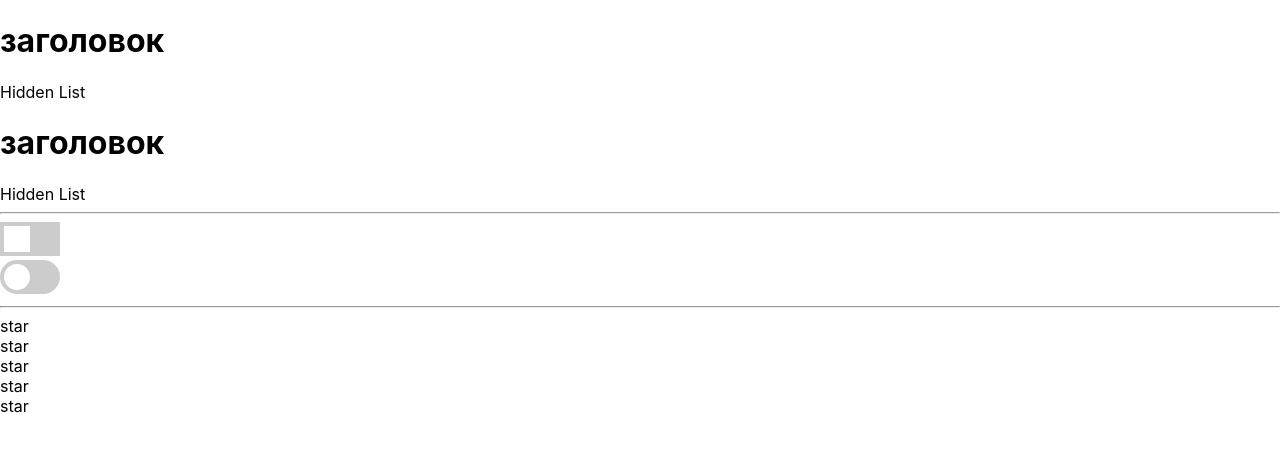
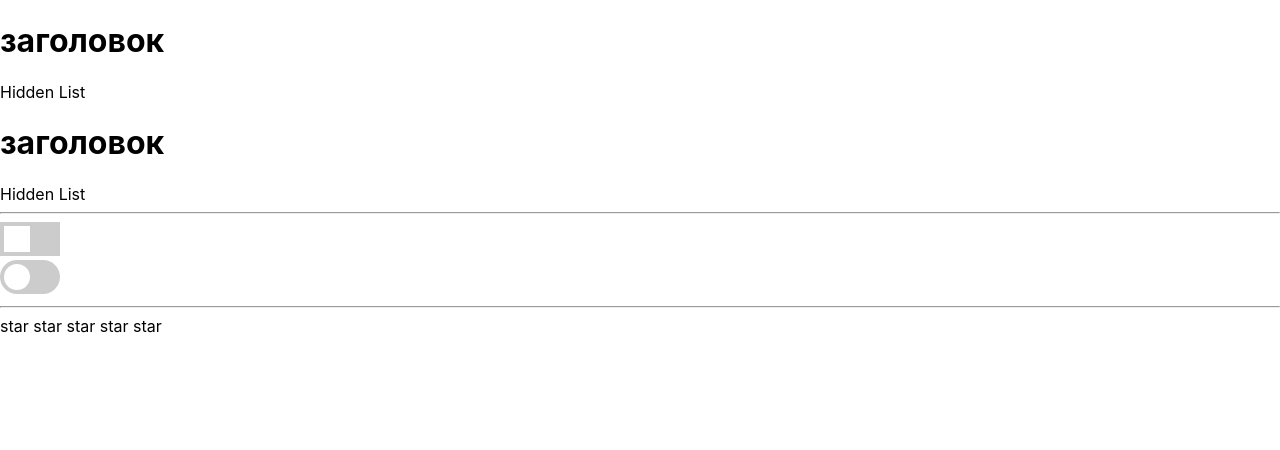
Before and after one commit to gem4ik/react-kabzda-kak-podrobno, a React (Create React App) app: page / in a window 1280 px wide. Shown: the top 450 px of the page. Built offline with nearby package versions, Linux system fonts and the light colour scheme.

Commit message:
Rating ready

```diff
--- a/src/App.tsx
+++ b/src/App.tsx
@@ -24,8 +24,7 @@ function App() {
         setRoundOnOff(!roundOnOff)
     }
 
-    const [selected, setSelected] = useState(false)
-    console.log(selected)
+    const [ratingValue, setRatingValue] = useState(0)
 
     return (
         <div>
@@ -46,8 +45,8 @@ function App() {
             />
             <hr/>
             <Rating
-                setSelected={setSelected}
-                selected={selected}
+                setRatingValue={setRatingValue}
+                ratingValue={ratingValue}
             />
         </div>
     );
--- a/src/components/Rating.tsx
+++ b/src/components/Rating.tsx
@@ -3,19 +3,18 @@ import './Rating.css'
 import {Span} from "./Span";
 
 export type RatingPropsType = {
-    selected: boolean
-    setSelected: (value: boolean)=>void
+    ratingValue: number
+    setRatingValue: (value: number)=>void
 }
 
 export function Rating(props: RatingPropsType) {
 
     return (
         <div>
-            <Span selected={props.selected} setSelected={props.setSelected}/>
-            <Span selected={props.selected} setSelected={props.setSelected}/>
-            <Span selected={props.selected} setSelected={props.setSelected}/>
-            <Span selected={props.selected} setSelected={props.setSelected}/>
-            <Span selected={props.selected} setSelected={props.setSelected}/>
+            <Span
+                ratingValue={props.ratingValue}
+                setRatingValue={props.setRatingValue}
+            />
         </div>
     )
 }
--- /dev/null
+++ b/src/components/Span.css
@@ -0,0 +1,6 @@
+.active {
+    color: red;
+}
+span {
+    cursor: pointer;
+}
--- a/src/components/Span.tsx
+++ b/src/components/Span.tsx
@@ -1,19 +1,26 @@
 import React from "react";
+import './Span.css'
 
 export type PropsType = {
-    selected: boolean
-    setSelected: (value: boolean) => void
+    ratingValue: number
+    setRatingValue: (value: number) => void
 }
 
 export function Span(props: PropsType) {
-    const onClickHandler = () => {
-        props.setSelected(!props.selected)
+    const setRatingHandler = (newRating: number) => {
+    props.setRatingValue(newRating)
     }
     return (
         <div>
-            <span onClick={onClickHandler}>
-            {props.selected ? <b>star </b> : "star "}
-        </span>
+            {[1,2,3,4,5].map(el=> {
+                return(
+                    <span
+                        key={el}
+                        className={props.ratingValue >= el ? 'active' : ''}
+                        onClick={()=>{setRatingHandler(el)}}
+                    > star </span>
+                )
+            })}
         </div>
     )
 }
```
